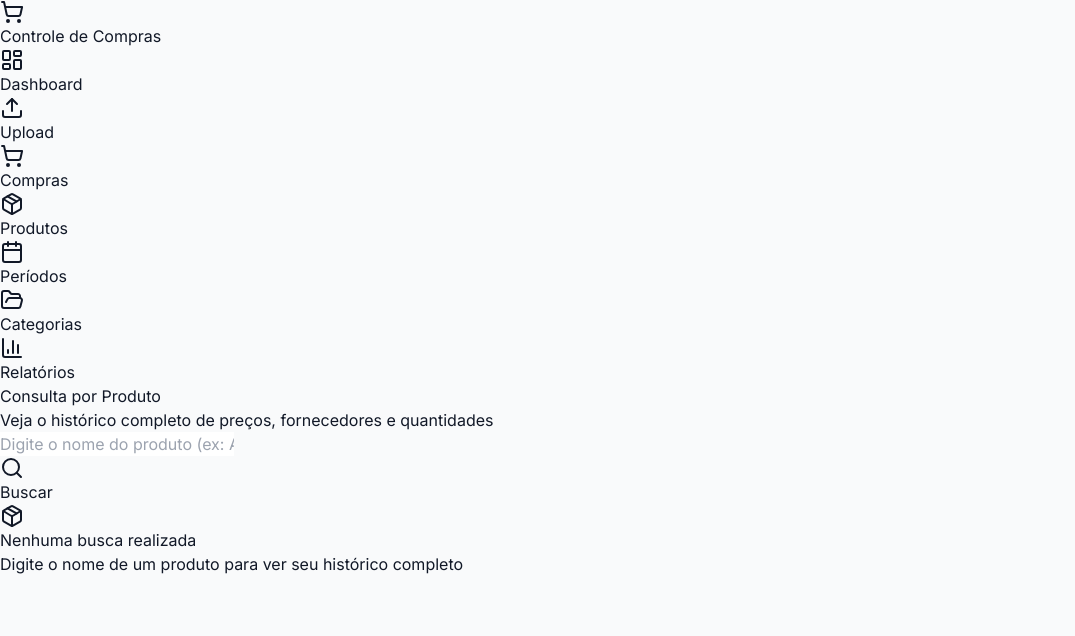
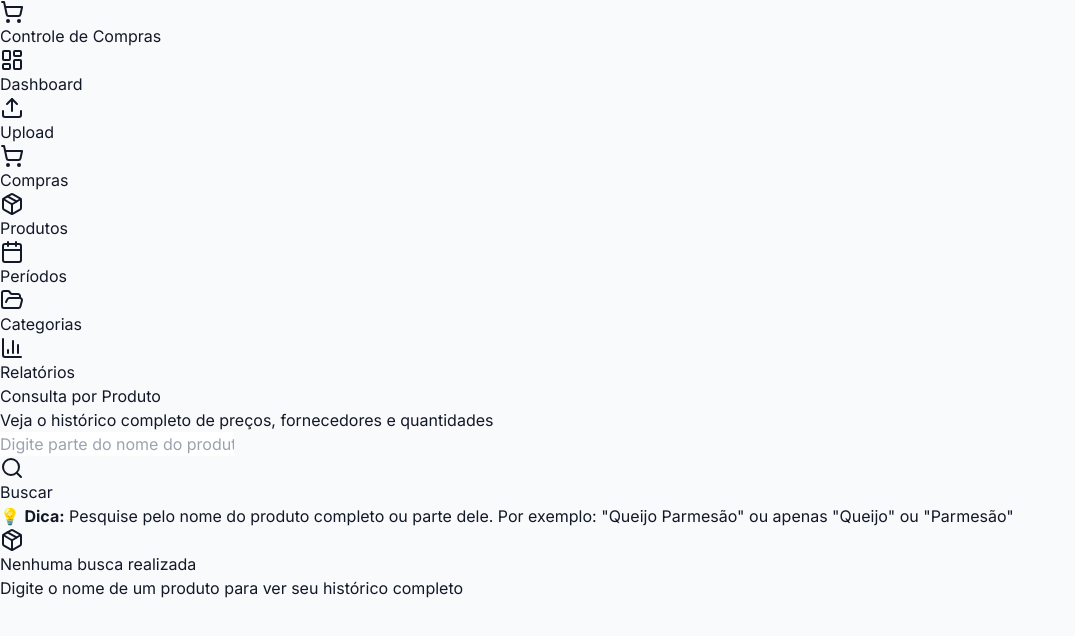
Before and after one commit to anabmoser/Controle-Financeiro-Abacus, a Next.js app in the folder nextjs_space/: page /produtos in a window 1280 px wide. Shown: the top 636 px of the page, without its empty margins (0-1075 px from the left). Built offline with nearby package versions, Linux system fonts and the light colour scheme.

Commit message:
Coluna Produto no histórico e pesquisa melhorada

```diff
--- a/nextjs_space/app/api/products/history/route.ts
+++ b/nextjs_space/app/api/products/history/route.ts
@@ -93,6 +93,7 @@ export async function GET(request: NextRequest) {
       stats,
       history: history.map((item) => ({
         id: item.id,
+        produto: item.productName, // Nome do produto
         data: item.purchase.purchaseDate,
         fornecedor: item.purchase.supplierName,
         cnpj: item.purchase.supplierCnpj,
--- a/nextjs_space/app/produtos/page.tsx
+++ b/nextjs_space/app/produtos/page.tsx
@@ -69,7 +69,7 @@ export default function ProdutosPage() {
             <div className="flex gap-4">
               <div className="flex-1">
                 <Input
-                  placeholder="Digite o nome do produto (ex: ARROZ, FEIJÃO, ÓLEO...)"
+                  placeholder="Digite parte do nome do produto (ex: QUEIJO, PARMESÃO, ARROZ, FEIJÃO, ÓLEO...)"
                   value={searchTerm}
                   onChange={(e) => setSearchTerm(e.target.value)}
                   onKeyPress={(e) => e.key === 'Enter' && handleSearch()}
@@ -81,6 +81,12 @@ export default function ProdutosPage() {
               </Button>
             </div>
             {error && <p className="text-sm text-red-500 mt-2">{error}</p>}
+            <div className="mt-3 text-sm text-muted-foreground">
+              <p>
+                💡 <strong>Dica:</strong> Pesquise pelo nome do produto completo ou parte dele.
+                Por exemplo: "Queijo Parmesão" ou apenas "Queijo" ou "Parmesão"
+              </p>
+            </div>
           </CardContent>
         </Card>
 
@@ -190,6 +196,7 @@ export default function ProdutosPage() {
                   <TableHeader>
                     <TableRow>
                       <TableHead>Data</TableHead>
+                      <TableHead>Produto</TableHead>
                       <TableHead>Fornecedor</TableHead>
                       <TableHead className="text-right">Quantidade</TableHead>
                       <TableHead className="text-right">Preço Unit.</TableHead>
@@ -201,6 +208,9 @@ export default function ProdutosPage() {
                     {data.history.map((item: any) => (
                       <TableRow key={item.id}>
                         <TableCell>{formatDate(item.data)}</TableCell>
+                        <TableCell>
+                          <div className="font-medium">{item.produto}</div>
+                        </TableCell>
                         <TableCell>
                           <div>
                             <p className="font-medium">{item.fornecedor}</p>
```
Also changed, not shown: 1 other file (tests, documents, lock files or other folders).
